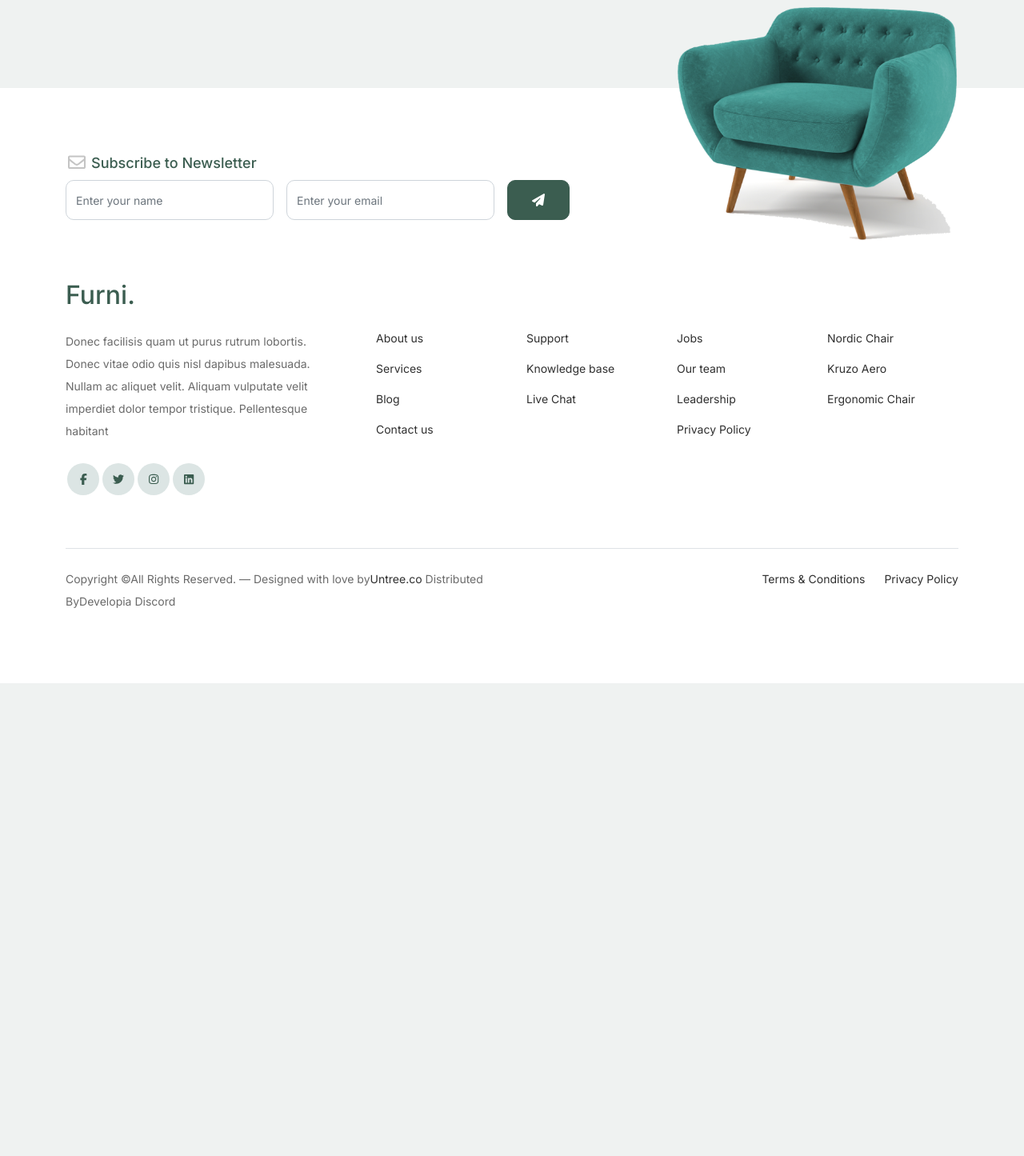
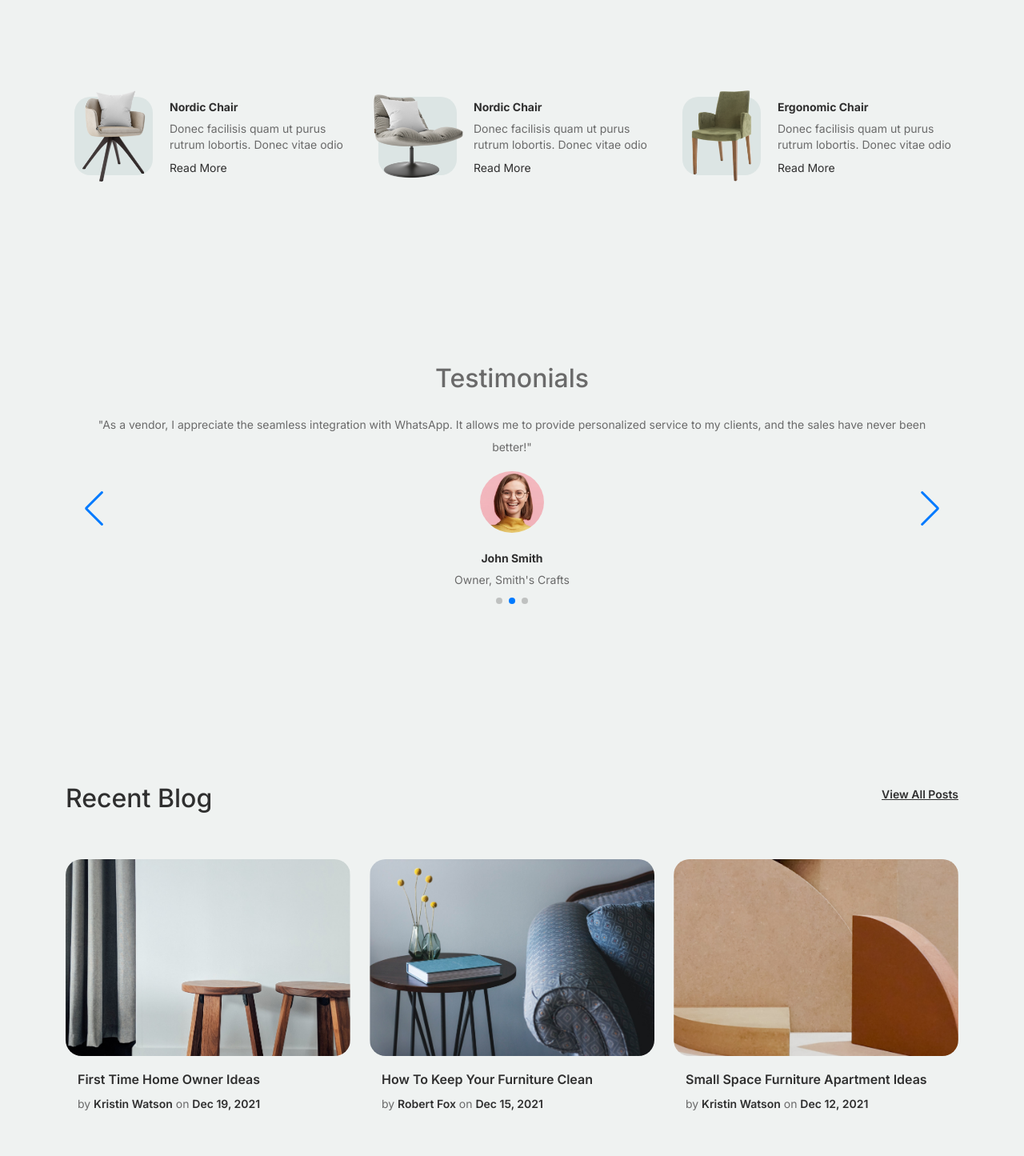
Before and after one commit to thomsontochi/Developia_Discord_frontend_repo, a React (Vite) app: page / in a window 1280 px wide. Shown: the part 2865-4310 px from the top of the page at 80% size. Before the commit the page ends 3719 px from the top, so only its background shows below. Built offline with nearby package versions, Linux system fonts and the light colour scheme.

Commit message:
re-defining of the PopularProduct component in the Home page

```diff
--- a/public/assets/TestimonialData.tsx
+++ b/public/assets/TestimonialData.tsx
@@ -5,6 +5,9 @@ import Post_1 from "/assets/images/post-1.jpg";
 import Post_2 from "/assets/images/post-2.jpg";
 import Post_3 from "/assets/images/post-3.jpg";
 import person_IV from "/assets/images/person_4.jpg";
+import productImage_1 from "/assets/images/product-1.png";
+import productImage_2 from "/assets/images/product-2.png";
+import productImage_3 from "/assets/images/product-3.png";
 
 
 
@@ -202,4 +205,28 @@ const teamSectionData = [
 	}
 ]
 
-export { testimonialsData, menuData, BlogInfoComponentData, teamSectionData };
+const PopularProductData = [
+	{
+		id: 1,
+		productImage: productImage_1,
+		productName: "Nordic Chair",
+		productDecription: "Donec facilisis quam ut purus rutrum lobortis. Donec vitae odio"
+	},
+	{
+		id: 2,
+		productImage: productImage_2,
+		productName: "Nordic Chair",
+		productDecription: "Donec facilisis quam ut purus rutrum lobortis. Donec vitae odio"
+	},
+	{
+		id: 3,
+		productImage: productImage_3,
+		productName: "Ergonomic Chair",
+		productDecription: "Donec facilisis quam ut purus rutrum lobortis. Donec vitae odio"
+	}
+
+]
+
+
+
+export { testimonialsData, menuData, BlogInfoComponentData, teamSectionData, PopularProductData };
--- /dev/null
+++ b/src/components/RecentBlog.jsx
@@ -0,0 +1,72 @@
+import React from 'react';
+import Post_1 from "/assets/images/post-1.jpg";
+import Post_2 from "/assets/images/post-2.jpg";
+import Post_3 from "/assets/images/post-3.jpg";
+
+const RecentBlog = () => {
+    return (
+        <div className='pb-5'>
+
+		<div className="blog-section mb-4">
+			<div className="container">
+				<div class="row mb-5">
+					<div className="col-md-6">
+						<h2 class="section-title">Recent Blog</h2>
+					</div>
+					<div className="col-md-6 text-start text-md-end">
+						<a href="#" className="more">View All Posts</a>
+					</div>
+				</div>
+
+				<div className="row">
+
+					<div className="col-12 col-sm-6 col-md-4 mb-4 mb-md-0">
+						<div className="post-entry">
+							<a href="#" class="post-thumbnail">
+                                <img src={Post_1} alt="Image" className="img-fluid" /></a>
+							<div class="post-content-entry">
+								<h3><a href="#">First Time Home Owner Ideas</a></h3>
+								<div className="meta">
+									<span>by <a href="#">Kristin Watson</a></span> <span>on <a href="#">Dec 19, 2021</a></span>
+								</div>
+							</div>
+						</div>
+					</div>
+
+					<div className="col-12 col-sm-6 col-md-4 mb-4 mb-md-0">
+						<div className="post-entry" >
+							<a href="#" class="post-thumbnail" >
+                                <img src={Post_2} alt="Image" class="img-fluid" /></a>
+							<div class="post-content-entry">
+								<h3><a href="#">How To Keep Your Furniture Clean </a></h3>
+								<div className="meta">
+									<span>by <a href="#">Robert Fox</a></span> <span>on <a href="#">Dec 15, 2021</a></span>
+								</div>
+							</div>
+						</div>
+					</div>
+
+					<div className="col-12 col-sm-6 col-md-4 mb-4 mb-md-0">
+						<div className="post-entry">
+							<a href="#" className="post-thumbnail">
+                                <img src={Post_3} alt="Image" class="img-fluid" /></a>
+							<div className="post-content-entry">
+								<h3><a href="#">Small Space Furniture Apartment Ideas</a></h3>
+								<div className="meta">
+									<span>by <a href="#">Kristin Watson</a></span> <span>on <a href="#">Dec 12, 2021</a></span>
+								</div>
+							</div>
+						</div>
+					</div>
+
+				</div>
+			</div>
+		</div>
+
+        </div>
+    );
+};
+
+
+
+export default RecentBlog;
--- a/src/components/layouts/Footer.jsx
+++ b/src/components/layouts/Footer.jsx
@@ -21,10 +21,10 @@ import { faLinkedin} from '@fortawesome/free-brands-svg-icons';
 const Footer = () => {
   return (
        <>
-<footer class="footer-section">
+<footer class="footer-section mt-5">
   <div class="container relative">
 
-    <div className="sofa-img">
+    <div className="sofa-img mt-2">
       <img src={sofa_Image } alt="Image" className="img-fluid" />
     </div>
 
--- a/src/components/layouts/PopularProduct.jsx
+++ b/src/components/layouts/PopularProduct.jsx
@@ -1,4 +1,7 @@
 import React from "react";
+import { PopularProductData } from "../../../public/assets/TestimonialData";
+
+
 
 const PopularProduct = () => {
 
@@ -6,45 +9,21 @@ const PopularProduct = () => {
         <div className="popular-product">
             <div className="container">
                 <div className="row">
+                    {  PopularProductData.map((product)=>{
+                        return(
 
-                    <div className="col-12 col-md-6 col-lg-4 mb-4 mb-lg-0">
+                    <div className="col-12 col-md-6 col-lg-4 mb-4 mb-lg-0" key={product.id}>
                         <div className="product-item-sm d-flex">
                             <div className="thumbnail">
-                                <img src="/assets/images/product-1.png" alt="Image" className="img-fluid"/>
+                                <img src={product.productImage} alt="Image" className="img-fluid"/>
                             </div>
                             <div className="pt-3">
-                                <h3>Nordic Chair</h3>
-                                <p>Donec facilisis quam ut purus rutrum lobortis. Donec vitae odio </p>
+                                <h3>{product.productName}</h3>
+                                <p>{product.productDecription} </p>
                                 <p><a href="#">Read More</a></p>
                             </div>
                         </div>
-                    </div>
-
-                    <div className="col-12 col-md-6 col-lg-4 mb-4 mb-lg-0">
-                        <div className="product-item-sm d-flex">
-                            <div className="thumbnail">
-                                <img src="/assets/images/product-2.png" alt="Image" className="img-fluid"/>
-                            </div>
-                            <div className="pt-3">
-                                <h3>Kruzo Aero Chair</h3>
-                                <p>Donec facilisis quam ut purus rutrum lobortis. Donec vitae odio </p>
-                                <p><a href="#">Read More</a></p>
-                            </div>
-                        </div>
-                    </div>
-
-                    <div className="col-12 col-md-6 col-lg-4 mb-4 mb-lg-0">
-                        <div className="product-item-sm d-flex">
-                            <div className="thumbnail">
-                                <img src="/assets/images/product-3.png" alt="Image" className="img-fluid"/>
-                            </div>
-                            <div className="pt-3">
-                                <h3>Ergonomic Chair</h3>
-                                <p>Donec facilisis quam ut purus rutrum lobortis. Donec vitae odio </p>
-                                <p><a href="#">Read More</a></p>
-                            </div>
-                        </div>
-                    </div>
+                    </div>  )   }) }
 
                 </div>
             </div>
--- a/src/pages/Home.jsx
+++ b/src/pages/Home.jsx
@@ -5,6 +5,9 @@ import Product from '../components/Product';
 // import ProductSection from '../components/home/ProductSection';
 import WhyChooseUs from '../components/WhyChooseUs';
 import WeHelp from '../components/WeHelp';
+import Testimonials from '../components/Testimonials';
+import RecentBlog from '../components/RecentBlog';
+import PopularProduct from '../components/layouts/PopularProduct';
 // import WeHelp from '../components/home/WeHelp';
 // import PopularProduct from '../components/home/PopularProduct';
 // import Testimonial from '../components/home/Testimonial';
@@ -18,11 +21,14 @@ const Home = () => {
       <Product />
       <WhyChooseUs />
       <WeHelp />
+    <PopularProduct />
+     <Testimonials />
+     <RecentBlog />
       {/* <ProductSection />
       <WhyChooseUs />
       <WeHelp />
       <PopularProduct />
-      <Testimonial />
+
       <BlogSection /> */}
     </>
   );
```
